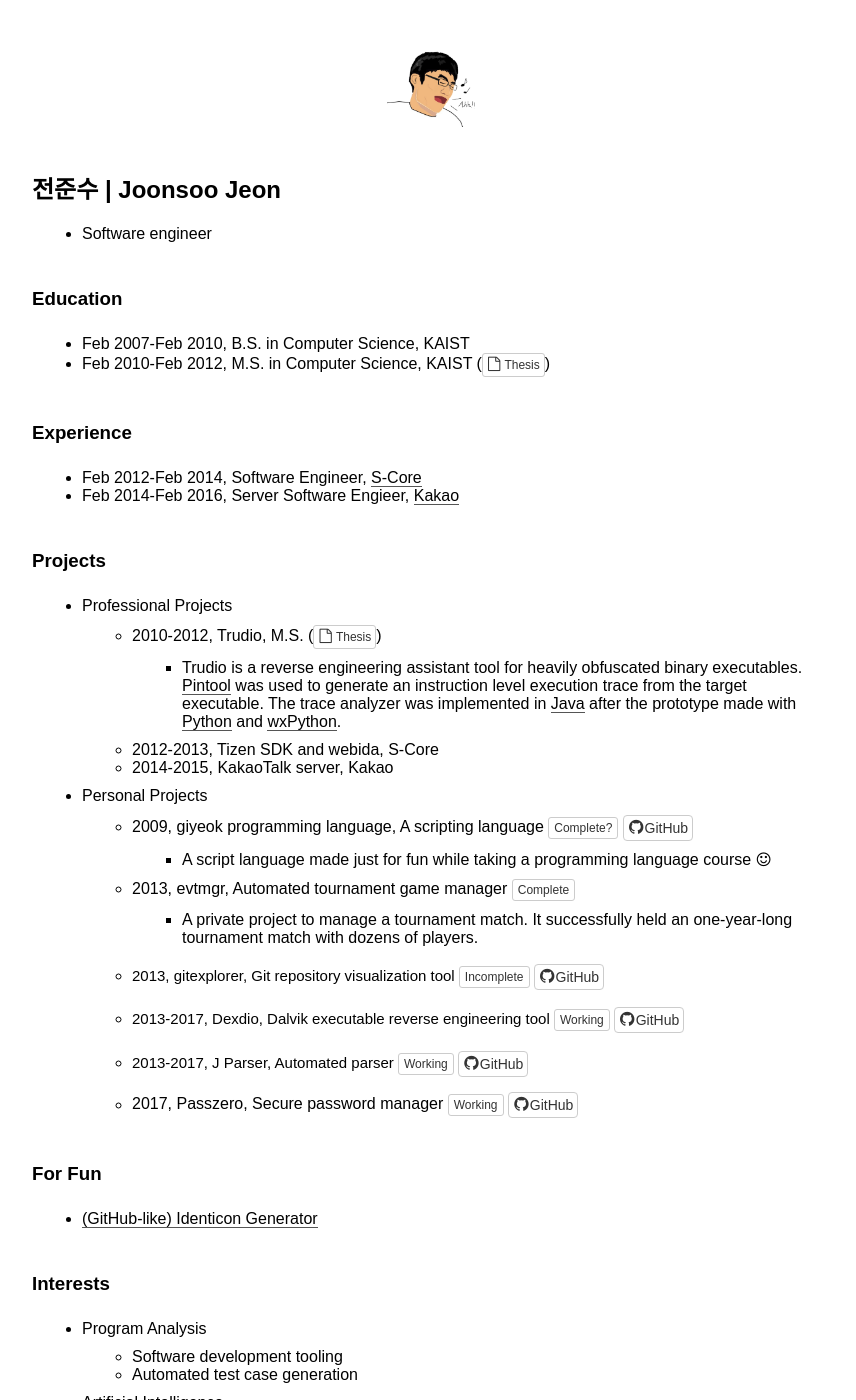
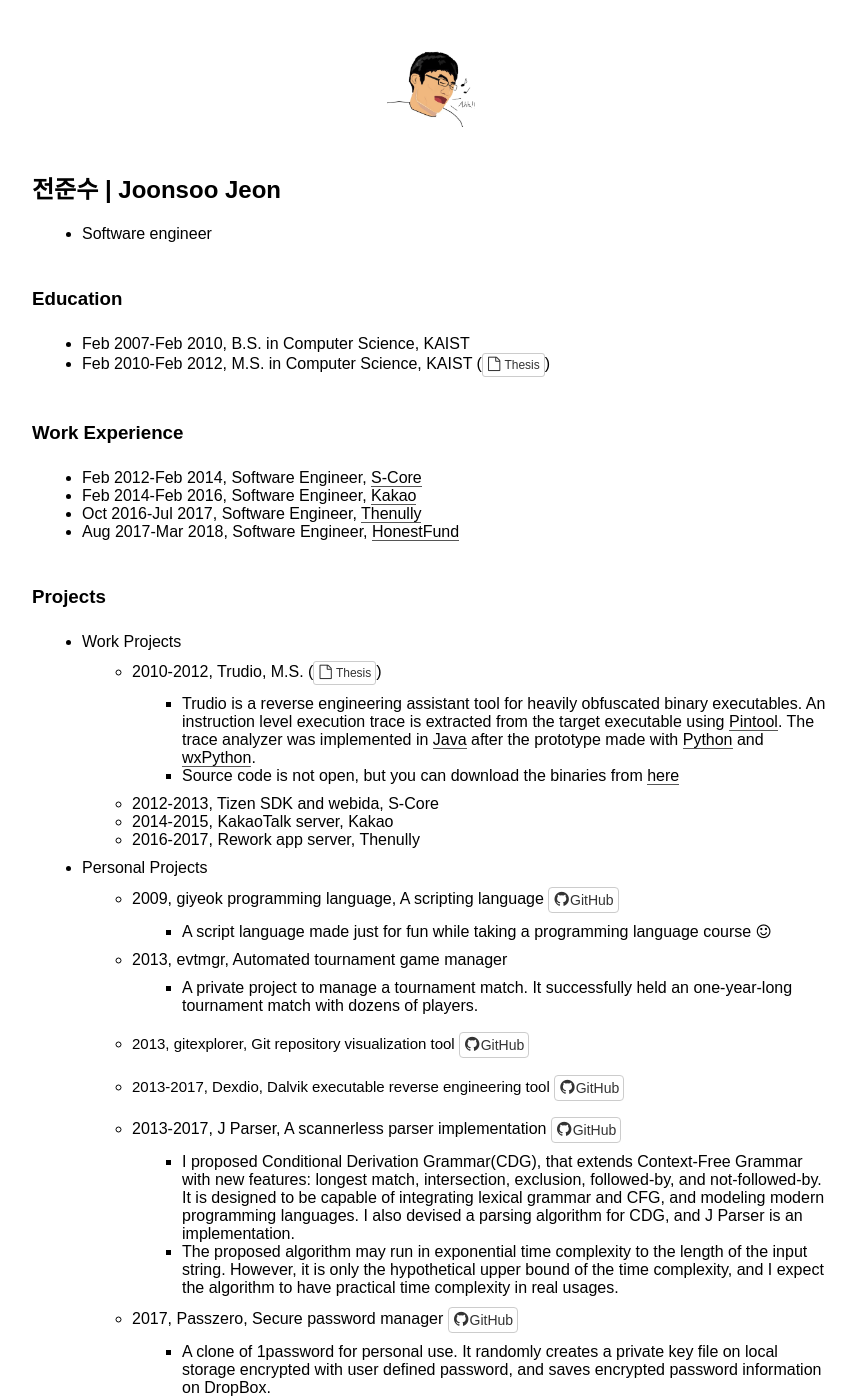
Before and after one commit to Joonsoo/joonsoo.github.io, a Jekyll site: the page built from index.html, in a window 1280 px wide and 1400 px high. Shown: the whole window, without its empty margins (208-1064 px from the left). Built offline with Jekyll 4.4.1, drawn with Linux system fonts in a browser that asks for light colours; nearby versions of some CDN libraries; some web fonts are replaced; some of the changed text lies outside the part shown.

Commit message:
Update index.md

```diff
--- a/_includes/index.md
+++ b/_includes/index.md
@@ -4,45 +4,52 @@
 ### Education
 
 * Feb 2007-Feb 2010, B.S. in Computer Science, KAIST
-* Feb 2010-Feb 2012, M.S. in Computer Science, KAIST (<a class="btn btn-default btn-sm narrow" href="http://library.kaist.ac.kr/thesis02/2012/2012M020103567_S1Ver2.pdf"><i class="fa fa-2 fa-file-o"></i> Thesis</a>)
+* Feb 2010-Feb 2012, M.S. in Computer Science, KAIST (<a class="btn btn-default btn-sm narrow" href="http://giyeok.com/assets/thesis.pdf"><i class="fa fa-2 fa-file-o"></i> Thesis</a>)
 
-### Experience
+### Work Experience
 
-* Feb 2012-Feb 2014, Software Engineer, <a href="http://www.s-core.co.kr">S-Core</a>
-* Feb 2014-Feb 2016, Server Software Engieer, <a href="http://www.kakaocorp.com">Kakao</a>
+* Feb 2012-Feb 2014, Software Engineer, [S-Core](http://www.s-core.co.kr)
+* Feb 2014-Feb 2016, Software Engineer, [Kakao](http://www.kakaocorp.com)
+* Oct 2016-Jul 2017, Software Engineer, [Thenully](https://reworkapp.com)
+* Aug 2017-Mar 2018, Software Engineer, [HonestFund](https://www.honestfund.kr)
 
 ### Projects
 
-* Professional Projects
-  * 2010-2012, Trudio, M.S. (<a class="btn btn-default btn-sm narrow" href="http://library.kaist.ac.kr/thesis02/2012/2012M020103567_S1Ver2.pdf"><i class="fa fa-2 fa-file-o"></i> Thesis</a>)
-    * Trudio is a reverse engineering assistant tool for heavily obfuscated binary executables. [Pintool](https://software.intel.com/en-us/articles/pin-a-dynamic-binary-instrumentation-tool) was used to generate an instruction level execution trace from the target executable. The trace analyzer was implemented in [Java]() after the prototype made with [Python]() and [wxPython]().
+* Work Projects
+  * 2010-2012, Trudio, M.S. (<a class="btn btn-default btn-sm narrow" href="http://giyeok.com/assets/thesis.pdf"><i class="fa fa-2 fa-file-o"></i> Thesis</a>)
+    * Trudio is a reverse engineering assistant tool for heavily obfuscated binary executables. An instruction level execution trace is extracted from the target executable using [Pintool](https://software.intel.com/en-us/articles/pin-a-dynamic-binary-instrumentation-tool). The trace analyzer was implemented in [Java]() after the prototype made with [Python]() and [wxPython]().
+    * Source code is not open, but you can download the binaries from [here](https://code.google.com/archive/p/trudio/downloads)
   * 2012-2013, Tizen SDK and webida, S-Core
   * 2014-2015, KakaoTalk server, Kakao
+  * 2016-2017, Rework app server, Thenully
 
 * Personal Projects
-  * 2009, giyeok programming language, A scripting language <span class="btn btn-xs btn-default">Complete?</span> <a class="btn btn-default narrow" href="https://github.com/Joonsoo/giyeok"><i class="fa fa-2 fa-github"></i>GitHub</a>
+  * 2009, giyeok programming language, A scripting language <a class="btn btn-default narrow" href="https://github.com/Joonsoo/giyeok"><i class="fa fa-2 fa-github"></i>GitHub</a>
     * A script language made just for fun while taking a programming language course <i class="fa fa-smile-o"></i>
 
-  * 2013, evtmgr, Automated tournament game manager <span class="btn btn-xs btn-default">Complete</span>
+  * 2013, evtmgr, Automated tournament game manager
     * A private project to manage a tournament match. It successfully held an one-year-long tournament match with dozens of players.
 
-  * 2013, gitexplorer, Git repository visualization tool <span class="btn btn-xs btn-default">Incomplete</span> <a class="btn btn-default narrow" href="https://github.com/Joonsoo/gitexplorer"><i class="fa fa-2 fa-github"></i>GitHub</a>
+  * 2013, gitexplorer, Git repository visualization tool <a class="btn btn-default narrow" href="https://github.com/joonsoo/gitexplorer"><i class="fa fa-2 fa-github"></i>GitHub</a>
 
-  * 2013-2017, Dexdio, Dalvik executable reverse engineering tool <span class="btn btn-xs btn-default">Working</span> <a class="btn btn-default narrow" href="https://github.com/Joonsoo/dexdio"><i class="fa fa-2 fa-github"></i>GitHub</a>
+  * 2013-2017, Dexdio, Dalvik executable reverse engineering tool <a class="btn btn-default narrow" href="https://github.com/joonsoo/dexdio"><i class="fa fa-2 fa-github"></i>GitHub</a>
 
-  * 2013-2017, J Parser, Automated parser <span class="btn btn-xs btn-default">Working</span> <a class="btn btn-default narrow" href="https://github.com/Joonsoo/jparser"><i class="fa fa-2 fa-github"></i>GitHub</a>
+  * 2013-2017, J Parser, A scannerless parser implementation <a class="btn btn-default narrow" href="https://github.com/joonsoo/jparser"><i class="fa fa-2 fa-github"></i>GitHub</a>
+    * I proposed Conditional Derivation Grammar(CDG), that extends Context-Free Grammar with new features: longest match, intersection, exclusion, followed-by, and not-followed-by. It is designed to be capable of integrating lexical grammar and CFG, and modeling modern programming languages. I also devised a parsing algorithm for CDG, and J Parser is an implementation.
+    * The proposed algorithm may run in exponential time complexity to the length of the input string. However, it is only the hypothetical upper bound of the time complexity, and I expect the algorithm to have practical time complexity in real usages.
 
-  * 2017, Passzero, Secure password manager <span class="btn btn-xs btn-default">Working</span> <a class="btn btn-default narrow" href="https://github.com/Joonsoo/passzero"><i class="fa fa-2 fa-github"></i>GitHub</a>
+  * 2017, Passzero, Secure password manager <a class="btn btn-default narrow" href="https://github.com/joonsoo/passzero"><i class="fa fa-2 fa-github"></i>GitHub</a>
+    * A clone of 1password for personal use. It randomly creates a private key file on local storage encrypted with user defined password, and saves encrypted password information on DropBox.
 
 ### For Fun
   * <a href="https://cdn.rawgit.com/Joonsoo/identicon/150e1e39/index.html">(GitHub-like) Identicon Generator</a>
 
 ### Interests
 
-* Program Analysis
-  * Software development tooling
+* Program analysis
+  * Software development tools
   * Automated test case generation
-* Artificial Intelligence
+* Machine learning
 * 3D scanners and printers
 * Automated farming
 
```
